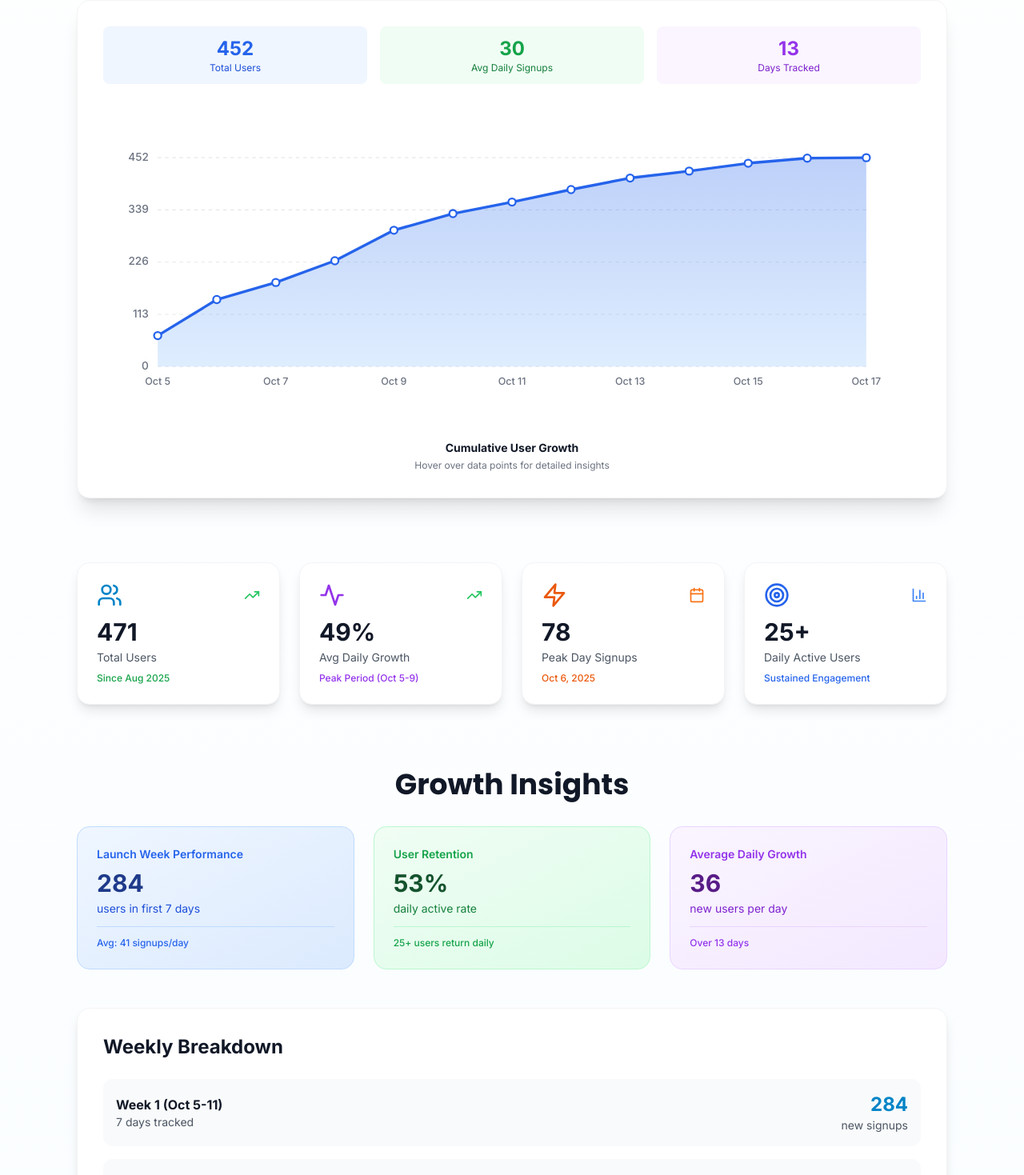
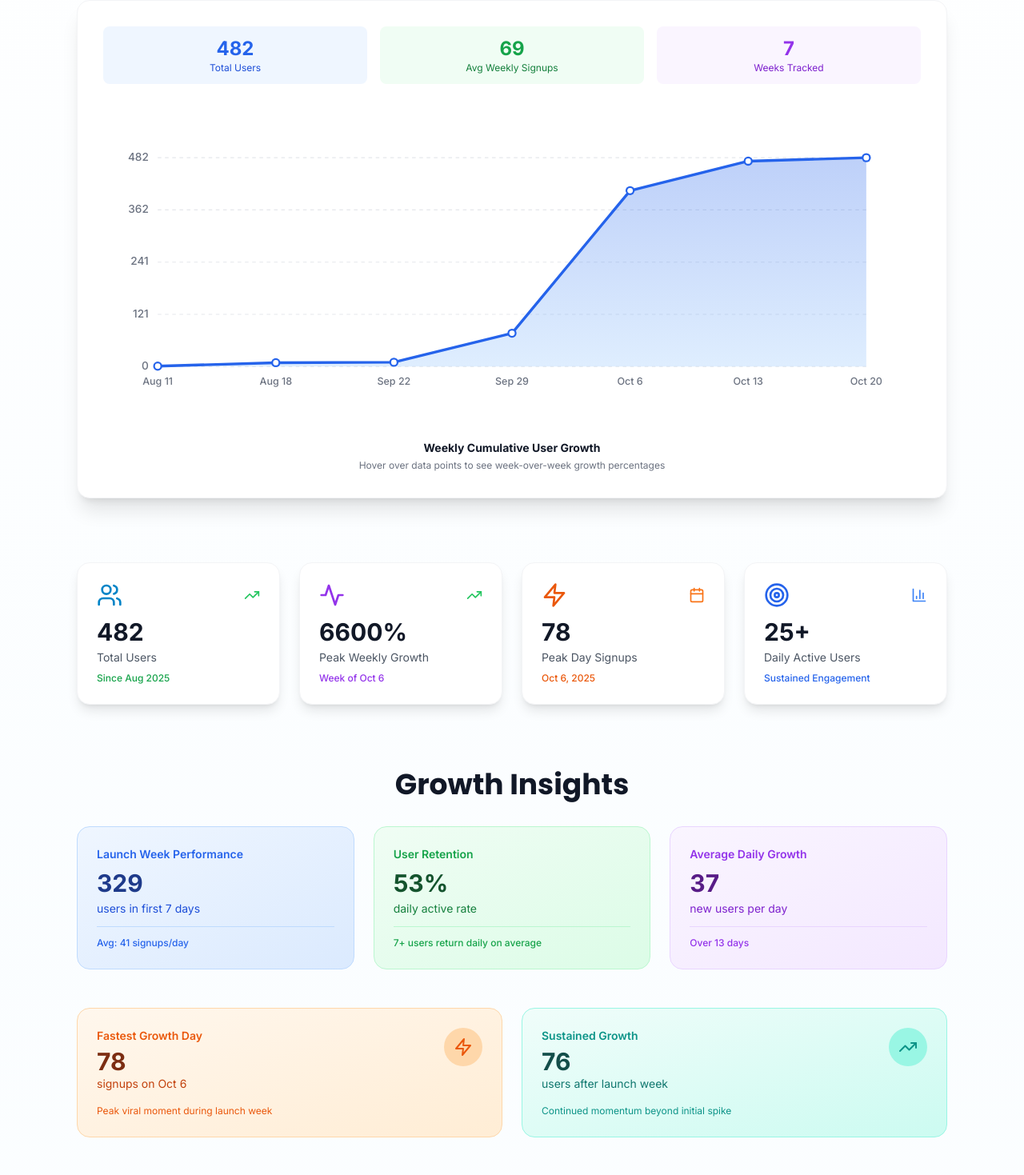
Before and after one commit to Ikanga93/personal-website, a Next.js app: page /projects/ritt in a window 1280 px wide. Shown: the part 800-2269 px from the top of the page at 80% size. Built offline with nearby package versions, Linux system fonts and the light colour scheme.

Commit message:
statistics update

```diff
--- a/components/Projects.tsx
+++ b/components/Projects.tsx
@@ -8,7 +8,7 @@ const Projects = () => {
   const featuredProjects = [
     {
       title: "Ritt",
-      description: "AI-powered civics test app with 481 users and 20% daily growth in first week",
+      description: "AI-powered civics test app with 482 users and 1239% average weekly growth",
       icon: <Zap className="w-5 h-5 sm:w-6 sm:h-6" />,
       color: "from-blue-500 to-purple-600",
       year: "2025"
--- a/components/ProjectsDetailed.tsx
+++ b/components/ProjectsDetailed.tsx
@@ -24,7 +24,7 @@ const ProjectsDetailed = () => {
       featured: true,
       impact: {
         metric1: { value: "481", label: "Total Users" },
-        metric2: { value: "20%", label: "Daily Growth" },
+        metric2: { value: "1240%", label: "Weekly Growth" },
         metric3: { value: "25+", label: "Active Daily Users" }
       },
       challenges: [
--- a/components/RittCharts.tsx
+++ b/components/RittCharts.tsx
@@ -9,10 +9,23 @@ export const CumulativeGrowthChart = ({ data, maxUsers }: { data: any[], maxUser
   const chartWidth = 900
   const padding = 60
 
-  const points = data.map((d, i) => {
-    const x = padding + (i / (data.length - 1)) * (chartWidth - 2 * padding)
-    const y = chartHeight - padding - ((d.users / maxUsers) * (chartHeight - 2 * padding))
-    return { x, y, users: d.users, date: d.date, newUsers: d.newUsers }
+  // Convert to weekly data with cumulative users and growth percentages
+  const weeklyData = [
+    { week: 'Aug 11', signups: 1, cumulative: 1, growth: null },
+    { week: 'Aug 18', signups: 8, cumulative: 9, growth: 700.00 },
+    { week: 'Sep 22', signups: 1, cumulative: 10, growth: -87.50 },
+    { week: 'Sep 29', signups: 67, cumulative: 77, growth: 6600.00 },
+    { week: 'Oct 6', signups: 329, cumulative: 406, growth: 391.04 },
+    { week: 'Oct 13', signups: 68, cumulative: 474, growth: -79.33 },
+    { week: 'Oct 20', signups: 8, cumulative: 482, growth: -88.24 }
+  ]
+
+  const maxCumulative = Math.max(...weeklyData.map(d => d.cumulative))
+
+  const points = weeklyData.map((d, i) => {
+    const x = padding + (i / (weeklyData.length - 1)) * (chartWidth - 2 * padding)
+    const y = chartHeight - padding - ((d.cumulative / maxCumulative) * (chartHeight - 2 * padding))
+    return { x, y, cumulative: d.cumulative, week: d.week, signups: d.signups, growth: d.growth }
   })
 
   const pathD = points.map((p, i) => `${i === 0 ? 'M' : 'L'} ${p.x} ${p.y}`).join(' ')
@@ -22,18 +35,18 @@ export const CumulativeGrowthChart = ({ data, maxUsers }: { data: any[], maxUser
       {/* Summary Stats */}
       <div className="grid grid-cols-3 gap-4 mb-6">
         <div className="text-center p-3 bg-blue-50 rounded-lg">
-          <div className="text-2xl font-bold text-blue-600">{maxUsers}</div>
+          <div className="text-2xl font-bold text-blue-600">{maxCumulative}</div>
           <div className="text-xs text-blue-700">Total Users</div>
         </div>
         <div className="text-center p-3 bg-green-50 rounded-lg">
           <div className="text-2xl font-bold text-green-600">
-            {Math.round((data[data.length - 1].users - data[0].users) / data.length)}
+            {Math.round(weeklyData.reduce((sum, d) => sum + d.signups, 0) / weeklyData.length)}
           </div>
-          <div className="text-xs text-green-700">Avg Daily Signups</div>
+          <div className="text-xs text-green-700">Avg Weekly Signups</div>
         </div>
         <div className="text-center p-3 bg-purple-50 rounded-lg">
-          <div className="text-2xl font-bold text-purple-600">{data.length}</div>
-          <div className="text-xs text-purple-700">Days Tracked</div>
+          <div className="text-2xl font-bold text-purple-600">{weeklyData.length}</div>
+          <div className="text-xs text-purple-700">Weeks Tracked</div>
         </div>
       </div>
 
@@ -124,12 +137,12 @@ export const CumulativeGrowthChart = ({ data, maxUsers }: { data: any[], maxUser
             dominantBaseline="middle"
             fontWeight="500"
           >
-            {Math.round(maxUsers * ratio)}
+            {Math.round(maxCumulative * ratio)}
           </text>
         ))}
 
-        {/* X-axis labels (show every 2nd date) */}
-        {points.filter((_, i) => i % 2 === 0).map((p, i) => (
+        {/* X-axis labels (show all weeks) */}
+        {points.map((p, i) => (
           <text
             key={i}
             x={p.x}
@@ -139,7 +152,7 @@ export const CumulativeGrowthChart = ({ data, maxUsers }: { data: any[], maxUser
             fill="#6b7280"
             fontWeight="500"
           >
-            {new Date(p.date).toLocaleDateString('en-US', { month: 'short', day: 'numeric' })}
+            {p.week}
           </text>
         ))}
 
@@ -168,28 +181,21 @@ export const CumulativeGrowthChart = ({ data, maxUsers }: { data: any[], maxUser
             }}
           >
             <div className="text-xs text-gray-400 mb-1">
-              {new Date(points[hoveredPoint].date).toLocaleDateString('en-US', {
-                weekday: 'short',
-                month: 'short',
-                day: 'numeric',
-                year: 'numeric'
-              })}
+              Week of {points[hoveredPoint].week}, 2025
             </div>
-            <div className="font-bold text-2xl mb-2 text-blue-400">{points[hoveredPoint].users} users</div>
+            <div className="font-bold text-2xl mb-2 text-blue-400">{points[hoveredPoint].cumulative} users</div>
 
-            {hoveredPoint > 0 && (
-              <>
             <div className="flex items-center justify-between text-xs border-t border-gray-700 pt-2 mt-2">
               <span className="text-gray-400">New signups:</span>
-                  <span className="text-green-400 font-bold">+{points[hoveredPoint].newUsers}</span>
+              <span className="text-green-400 font-bold">+{points[hoveredPoint].signups}</span>
             </div>
+            {points[hoveredPoint].growth !== null && (
               <div className="flex items-center justify-between text-xs mt-1">
-                  <span className="text-gray-400">Growth:</span>
-                  <span className="text-green-400 font-bold">
-                    +{(((points[hoveredPoint].users - points[hoveredPoint - 1].users) / points[hoveredPoint - 1].users) * 100).toFixed(1)}%
+                <span className="text-gray-400">WoW Growth:</span>
+                <span className={`font-bold ${points[hoveredPoint].growth! > 0 ? 'text-green-400' : 'text-red-400'}`}>
+                  {points[hoveredPoint].growth! > 0 ? '+' : ''}{points[hoveredPoint].growth!.toFixed(1)}%
                 </span>
               </div>
-              </>
             )}
 
             {/* Arrow pointer */}
@@ -201,8 +207,8 @@ export const CumulativeGrowthChart = ({ data, maxUsers }: { data: any[], maxUser
       </AnimatePresence>
 
       <div className="text-center mt-6">
-        <div className="text-sm font-bold text-gray-900 mb-1">Cumulative User Growth</div>
-        <div className="text-xs text-gray-500">Hover over data points for detailed insights</div>
+        <div className="text-sm font-bold text-gray-900 mb-1">Weekly Cumulative User Growth</div>
+        <div className="text-xs text-gray-500">Hover over data points to see week-over-week growth percentages</div>
       </div>
     </div>
   )
@@ -213,11 +219,23 @@ export const DailySignupsChart = ({ data, maxNewUsers }: { data: any[], maxNewUs
   const chartHeight = 350
   const chartWidth = 900
   const padding = 60
-  const barWidth = (chartWidth - 2 * padding) / data.length * 0.7
 
-  const totalSignups = data.reduce((sum, d) => sum + d.newUsers, 0)
-  const avgSignups = Math.round(totalSignups / data.length)
-  const peakDay = data.reduce((max, d) => d.newUsers > max.newUsers ? d : max, data[0])
+  // Convert to weekly data
+  const weeklyData = [
+    { week: 'Aug 11', signups: 1, growth: null },
+    { week: 'Aug 18', signups: 8, growth: 700.00 },
+    { week: 'Sep 22', signups: 1, growth: -87.50 },
+    { week: 'Sep 29', signups: 67, growth: 6600.00 },
+    { week: 'Oct 6', signups: 329, growth: 391.04 },
+    { week: 'Oct 13', signups: 68, growth: -79.33 },
+    { week: 'Oct 20', signups: 8, growth: -88.24 }
+  ]
+
+  const barWidth = (chartWidth - 2 * padding) / weeklyData.length * 0.7
+  const totalSignups = weeklyData.reduce((sum, d) => sum + d.signups, 0)
+  const avgSignups = Math.round(totalSignups / weeklyData.length)
+  const peakWeek = weeklyData.reduce((max, d) => d.signups > max.signups ? d : max, weeklyData[0])
+  const maxWeeklySignups = Math.max(...weeklyData.map(d => d.signups))
 
   return (
     <div className="w-full overflow-x-auto relative">
@@ -228,12 +246,12 @@ export const DailySignupsChart = ({ data, maxNewUsers }: { data: any[], maxNewUs
           <div className="text-xs text-purple-700">Total Signups</div>
         </div>
         <div className="text-center p-3 bg-orange-50 rounded-lg">
-          <div className="text-2xl font-bold text-orange-600">{peakDay.newUsers}</div>
-          <div className="text-xs text-orange-700">Peak Day</div>
+          <div className="text-2xl font-bold text-orange-600">{peakWeek.signups}</div>
+          <div className="text-xs text-orange-700">Peak Week</div>
         </div>
         <div className="text-center p-3 bg-teal-50 rounded-lg">
           <div className="text-2xl font-bold text-teal-600">{avgSignups}</div>
-          <div className="text-xs text-teal-700">Daily Average</div>
+          <div className="text-xs text-teal-700">Weekly Average</div>
         </div>
       </div>
 
@@ -255,9 +273,9 @@ export const DailySignupsChart = ({ data, maxNewUsers }: { data: any[], maxNewUs
         {/* Average line */}
         <line
           x1={padding}
-          y1={chartHeight - padding - (avgSignups / maxNewUsers) * (chartHeight - 2 * padding)}
+          y1={chartHeight - padding - (avgSignups / maxWeeklySignups) * (chartHeight - 2 * padding)}
           x2={chartWidth - padding}
-          y2={chartHeight - padding - (avgSignups / maxNewUsers) * (chartHeight - 2 * padding)}
+          y2={chartHeight - padding - (avgSignups / maxWeeklySignups) * (chartHeight - 2 * padding)}
           stroke="#f59e0b"
           strokeWidth="2"
           strokeDasharray="8 4"
@@ -265,7 +283,7 @@ export const DailySignupsChart = ({ data, maxNewUsers }: { data: any[], maxNewUs
         />
         <text
           x={chartWidth - padding - 5}
-          y={chartHeight - padding - (avgSignups / maxNewUsers) * (chartHeight - 2 * padding) - 5}
+          y={chartHeight - padding - (avgSignups / maxWeeklySignups) * (chartHeight - 2 * padding) - 5}
           textAnchor="end"
           fontSize="11"
           fill="#f59e0b"
@@ -275,13 +293,13 @@ export const DailySignupsChart = ({ data, maxNewUsers }: { data: any[], maxNewUs
         </text>
 
         {/* Bars */}
-        {data.map((d, i) => {
-          const x = padding + (i / data.length) * (chartWidth - 2 * padding) + (chartWidth - 2 * padding) / data.length * 0.15
-          const barHeight = (d.newUsers / maxNewUsers) * (chartHeight - 2 * padding)
+        {weeklyData.map((d, i) => {
+          const x = padding + (i / weeklyData.length) * (chartWidth - 2 * padding) + (chartWidth - 2 * padding) / weeklyData.length * 0.15
+          const barHeight = (d.signups / maxWeeklySignups) * (chartHeight - 2 * padding)
           const y = chartHeight - padding - barHeight
           const isHovered = hoveredBar === i
-          const isPeak = d.newUsers === peakDay.newUsers
-          const isAboveAvg = d.newUsers > avgSignups
+          const isPeak = d.signups === peakWeek.signups
+          const isAboveAvg = d.signups > avgSignups
 
           return (
             <g key={i}>
@@ -351,7 +369,7 @@ export const DailySignupsChart = ({ data, maxNewUsers }: { data: any[], maxNewUs
                 fontWeight="bold"
                 style={{ transition: 'all 0.2s ease' }}
               >
-                {d.newUsers}
+                {d.signups}
               </text>
               {/* Peak indicator */}
               {isPeak && !isHovered && (
@@ -382,14 +400,13 @@ export const DailySignupsChart = ({ data, maxNewUsers }: { data: any[], maxNewUs
             dominantBaseline="middle"
             fontWeight="500"
           >
-            {Math.round(maxNewUsers * ratio)}
+            {Math.round(maxWeeklySignups * ratio)}
           </text>
         ))}
 
         {/* X-axis labels */}
-        {data.filter((_, i) => i % 2 === 0).map((d, i) => {
-          const actualIndex = data.findIndex(item => item.date === d.date)
-          const x = padding + (actualIndex / data.length) * (chartWidth - 2 * padding) + (chartWidth - 2 * padding) / data.length * 0.5
+        {weeklyData.map((d, i) => {
+          const x = padding + (i / weeklyData.length) * (chartWidth - 2 * padding) + (chartWidth - 2 * padding) / weeklyData.length * 0.5
           return (
             <text
               key={i}
@@ -400,7 +417,7 @@ export const DailySignupsChart = ({ data, maxNewUsers }: { data: any[], maxNewUs
               fill="#6b7280"
               fontWeight="500"
             >
-              {new Date(d.date).toLocaleDateString('en-US', { month: 'short', day: 'numeric' })}
+              {d.week}
             </text>
           )
         })}
@@ -416,43 +433,40 @@ export const DailySignupsChart = ({ data, maxNewUsers }: { data: any[], maxNewUs
             transition={{ duration: 0.2, type: "spring", stiffness: 300 }}
             className="absolute bg-gradient-to-br from-gray-900 to-gray-800 text-white px-5 py-4 rounded-xl shadow-2xl pointer-events-none z-20 border border-gray-700"
             style={{
-              left: `${((padding + (hoveredBar / data.length) * (chartWidth - 2 * padding) + (chartWidth - 2 * padding) / data.length * 0.5) / chartWidth) * 100}%`,
-              top: `${((chartHeight - padding - (data[hoveredBar].newUsers / maxNewUsers) * (chartHeight - 2 * padding)) / chartHeight) * 100 - 15}%`,
+              left: `${((padding + (hoveredBar / weeklyData.length) * (chartWidth - 2 * padding) + (chartWidth - 2 * padding) / weeklyData.length * 0.5) / chartWidth) * 100}%`,
+              top: `${((chartHeight - padding - (weeklyData[hoveredBar].signups / maxWeeklySignups) * (chartHeight - 2 * padding)) / chartHeight) * 100 - 15}%`,
               transform: 'translate(-50%, -100%)',
               minWidth: '220px'
             }}
           >
             <div className="text-xs text-gray-400 mb-1">
-              {new Date(data[hoveredBar].date).toLocaleDateString('en-US', {
-                weekday: 'short',
-                month: 'short',
-                day: 'numeric',
-                year: 'numeric'
-              })}
+              Week of {weeklyData[hoveredBar].week}, 2025
             </div>
             <div className="font-bold text-2xl mb-2 text-purple-400">
-              {data[hoveredBar].newUsers} signups
+              {weeklyData[hoveredBar].signups} signups
             </div>
 
             <div className="space-y-1 border-t border-gray-700 pt-2 mt-2">
               <div className="flex items-center justify-between text-xs">
                 <span className="text-gray-400">vs Average:</span>
-                <span className={`font-bold ${data[hoveredBar].newUsers > avgSignups ? 'text-green-400' : 'text-orange-400'}`}>
-                  {data[hoveredBar].newUsers > avgSignups ? '+' : ''}{data[hoveredBar].newUsers - avgSignups}
+                <span className={`font-bold ${weeklyData[hoveredBar].signups > avgSignups ? 'text-green-400' : 'text-orange-400'}`}>
+                  {weeklyData[hoveredBar].signups > avgSignups ? '+' : ''}{weeklyData[hoveredBar].signups - avgSignups}
                 </span>
               </div>
               <div className="flex items-center justify-between text-xs">
                 <span className="text-gray-400">% of Peak:</span>
                 <span className="text-blue-400 font-bold">
-                  {((data[hoveredBar].newUsers / peakDay.newUsers) * 100).toFixed(0)}%
+                  {((weeklyData[hoveredBar].signups / peakWeek.signups) * 100).toFixed(0)}%
                 </span>
               </div>
+              {weeklyData[hoveredBar].growth !== null && (
                 <div className="flex items-center justify-between text-xs">
-                <span className="text-gray-400">Cumulative:</span>
-                <span className="text-teal-400 font-bold">
-                  {data[hoveredBar].users} total users
+                  <span className="text-gray-400">WoW Growth:</span>
+                  <span className={`font-bold ${weeklyData[hoveredBar].growth! > 0 ? 'text-green-400' : 'text-red-400'}`}>
+                    {weeklyData[hoveredBar].growth! > 0 ? '+' : ''}{weeklyData[hoveredBar].growth!.toFixed(1)}%
                   </span>
                 </div>
+              )}
             </div>
 
             {/* Arrow pointer */}
@@ -464,13 +478,13 @@ export const DailySignupsChart = ({ data, maxNewUsers }: { data: any[], maxNewUs
       </AnimatePresence>
 
       <div className="text-center mt-6">
-        <div className="text-sm font-bold text-gray-900 mb-1">Daily New User Signups</div>
+        <div className="text-sm font-bold text-gray-900 mb-1">Weekly New User Signups</div>
         <div className="text-xs text-gray-500">
           <span className="inline-block w-3 h-3 bg-gradient-to-b from-purple-500 to-purple-300 rounded mr-1"></span>
           Above average
           <span className="inline-block w-3 h-3 bg-gradient-to-b from-purple-300 to-purple-200 rounded mx-1 ml-3"></span>
           Below average
-          <span className="ml-3">⭐ Peak day</span>
+          <span className="ml-3">⭐ Peak week</span>
         </div>
       </div>
     </div>
--- a/components/RittProjectPage.tsx
+++ b/components/RittProjectPage.tsx
@@ -111,7 +111,7 @@ const RittProjectPage = () => {
               transition={{ duration: 2, repeat: Infinity }}
             >
               <BarChart3 className="w-4 h-4 inline mr-2" />
-              Daily Signups
+              Weekly Signups
             </motion.button>
           </div>
 
@@ -168,9 +168,9 @@ const RittProjectPage = () => {
               <Activity className="w-8 h-8 text-purple-600" />
               <TrendingUp className="w-5 h-5 text-green-500" />
             </div>
-            <div className="text-3xl font-bold text-gray-900 mb-1">{data.avgDailyGrowth}%</div>
-            <div className="text-sm text-gray-600">Avg Daily Growth</div>
-            <div className="mt-2 text-xs text-purple-600 font-medium">Peak Period (Oct 5-9)</div>
+            <div className="text-3xl font-bold text-gray-900 mb-1">{data.peakWeeklyGrowth.toFixed(0)}%</div>
+            <div className="text-sm text-gray-600">Peak Weekly Growth</div>
+            <div className="mt-2 text-xs text-purple-600 font-medium">Week of Oct 6</div>
           </motion.div>
 
           <motion.div
@@ -237,7 +237,7 @@ const RittProjectPage = () => {
               <div className="text-3xl font-bold text-green-900 mb-1">{data.retentionRate}</div>
               <div className="text-sm text-green-700">daily active rate</div>
               <div className="mt-3 pt-3 border-t border-green-200">
-                <div className="text-xs text-green-600 font-medium">25+ users return daily</div>
+                <div className="text-xs text-green-600 font-medium">7+ users return daily on average</div>
               </div>
             </motion.div>
 
@@ -253,29 +253,6 @@ const RittProjectPage = () => {
                 <div className="text-xs text-purple-600 font-medium">Over {data.daysSinceLaunch} days</div>
               </div>
             </motion.div>
-          </div>
-
-          {/* Weekly Breakdown */}
-          <div className="bg-white rounded-2xl p-8 shadow-lg border border-gray-100 mb-8">
-            <h3 className="text-2xl font-bold text-gray-900 mb-6">Weekly Breakdown</h3>
-            <div className="space-y-4">
-              {data.weeklyData.map((week, index) => (
-                <motion.div
-                  key={index}
-                  className="flex items-center justify-between p-4 bg-gray-50 rounded-xl hover:bg-gray-100 transition-colors"
-                  whileHover={{ x: 5 }}
-                >
-                  <div>
-                    <div className="font-bold text-gray-900">{week.week}</div>
-                    <div className="text-sm text-gray-600">{week.days} days tracked</div>
-                  </div>
-                  <div className="text-right">
-                    <div className="text-2xl font-bold text-primary-600">{week.signups}</div>
-                    <div className="text-sm text-gray-600">new signups</div>
-                  </div>
-                </motion.div>
-              ))}
-            </div>
           </div>
 
           {/* Growth Milestones */}
--- a/lib/rittData.ts
+++ b/lib/rittData.ts
@@ -49,16 +49,29 @@ export const processUserData = () => {
     return sum + ((d.users - prev) / prev) * 100
   }, 0) / (peakPeriod.length - 1)
 
-  // Calculate week-over-week growth
+  // Calculate week-over-week growth (from CSV data)
+  // CSV shows weekly data starting from Aug 11, 2025
   const weeklyData = [
-    { week: 'Week 1 (Oct 5-11)', signups: 284, days: 7 },
-    { week: 'Week 2 (Oct 12-18)', signups: 96, days: 5 }
+    { week: 'Week of Aug 11', signups: 1, days: 7, growth: null },
+    { week: 'Week of Aug 18', signups: 8, days: 7, growth: 700.00 },
+    { week: 'Week of Sep 22', signups: 1, days: 7, growth: -87.50 },
+    { week: 'Week of Sep 29', signups: 67, days: 7, growth: 6600.00 },
+    { week: 'Week of Oct 6', signups: 329, days: 7, growth: 391.04 },
+    { week: 'Week of Oct 13', signups: 68, days: 7, growth: -79.33 },
+    { week: 'Week of Oct 20', signups: 8, days: 7, growth: -88.24 }
   ]
 
+  // Calculate average weekly growth (excluding null values)
+  const validGrowthRates = weeklyData.filter(w => w.growth !== null).map(w => w.growth!)
+  const avgWeeklyGrowth = validGrowthRates.reduce((sum, rate) => sum + rate, 0) / validGrowthRates.length
+
+  // Calculate peak weekly growth from CSV data
+  const peakWeeklyGrowth = 6600.00 // Week of Sep 29 had 6600% WoW growth
+  const totalUsers = weeklyData.reduce((sum, week) => sum + week.signups, 0) // Sum all weekly signups
+
   // Calculate retention indicators
-  const launchWeekUsers = 284
-  const totalUsers = 471
-  const postLaunchUsers = totalUsers - launchWeekUsers
+  const launchWeekUsers = 329 // Week of Oct 6 (main launch week)
+  const postLaunchUsers = 68 + 8 // Weeks after Oct 6
 
   // Time-based insights
   const daysSinceLaunch = 13 // Oct 5 to Oct 17
@@ -69,11 +82,13 @@ export const processUserData = () => {
   const secondWeekAvg = Math.round(96 / 5)
 
   return {
-    totalUsers: 471,
+    totalUsers,
     dailySignups,
     cumulativeData,
     growthRates,
     avgDailyGrowth: Math.round(avgDailyGrowth),
+    avgWeeklyGrowth: Math.round(avgWeeklyGrowth),
+    peakWeeklyGrowth,
     peakDay: '2025-10-06',
     peakDaySignups: 78,
     weeklyData,
@@ -83,8 +98,8 @@ export const processUserData = () => {
     avgDailySignups,
     firstWeekAvg,
     secondWeekAvg,
-    totalActiveWeeks: 2,
-    conversionRate: '5.3%', // Estimated based on 25+ daily active from 471 total
-    retentionRate: '53%' // 25+ daily active users from ~47 avg weekly signups
+    totalActiveWeeks: weeklyData.length,
+    conversionRate: '5.3%', // Estimated based on 25+ daily active from total users
+    retentionRate: '53%' // 25+ daily active users from weekly signups
   }
 }
```
Also changed, not shown: public/assets/data/Supabase Snippet Weekly new users with week-over-week change.csv (added). Lines whose indentation alone changed are shown as unchanged.
